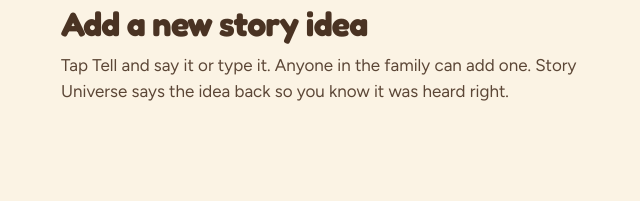
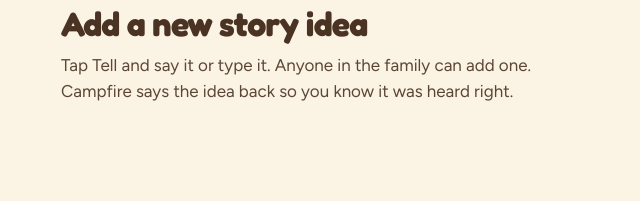
Before and after one commit to Trusty-MU/story-universe, a plain HTML site: page web/index.html in a window 1280 px wide. Shown: the part 478-679 px from the top of the page, 319-959 px from the left. Drawn offline with Linux system fonts and the light colour scheme.

Commit message:
Name the app Campfire
Title, home screen name, manifest, splash, passcode screen, tutorial and
lock-screen media info now say Campfire. Repo and backend names unchanged.

Co-Authored-By: Claude Opus 5.5 <noreply@anthropic.com>
Claude-Session: https://claude.ai/code/session_01WziMXbrTYsPL4AqehAJtCV

```diff
--- a/web/app.js
+++ b/web/app.js
@@ -1,4 +1,4 @@
-// Story Universe: mobile web app, Campfire design (Direction B: the story path).
+// Campfire: mobile web app, Campfire design (Direction B: the story path).
 // Static, no build step. Talks only to the `story`, `produce` and `family` Edge Functions.
 import { SUPABASE_URL, SUPABASE_ANON_KEY } from "./config.js";
 import { hideSplash, showTutorial } from "./intro.js";
@@ -367,7 +367,7 @@ function screenLock(message = "") {
   setDock("");
   view.innerHTML = `<form class="lock" id="lock" autocomplete="on">
     <img class="mark" src="icon.svg" alt="" style="width:72px;height:72px">
-    <div class="title-block" style="margin:0"><h1>Story Universe</h1><p class="soft" style="margin:0">Enter the family passcode.</p></div>
+    <div class="title-block" style="margin:0"><h1>Campfire</h1><p class="soft" style="margin:0">Enter the family passcode.</p></div>
     <input type="text" name="username" value="family" autocomplete="username" hidden>
     <label class="field"><span>Family passcode</span>
       <input type="password" id="pc" autocomplete="current-password" inputmode="text" required autofocus></label>
@@ -408,7 +408,7 @@ async function screenTonight() {
     });
     view.innerHTML = `
       <div class="title-block"><div class="kick">${esc(dayKicker())}</div>
-        <h1>${kids.length ? `${esc(namesList(kids))} ${kids.length === 1 ? "is" : "are"} ready.` : "Story Universe"}</h1></div>
+        <h1>${kids.length ? `${esc(namesList(kids))} ${kids.length === 1 ? "is" : "are"} ready.` : "Campfire"}</h1></div>
       ${upNext ? `<a class="card tap" href="#/play/${upNext.c.id}" style="display:flex;gap:14px;align-items:center">
           ${coverTile(upNext.u, upNext.ui, "small")}
           <span class="grow"><span class="badge pine"><span class="dot" style="background:var(--pine)"></span>Play next</span>
@@ -1029,8 +1029,8 @@ function setMediaSession(ch) {
   if (!("mediaSession" in navigator)) return;
   navigator.mediaSession.metadata = new MediaMetadata({
     title: `Chapter ${ch.number}. ${ch.title ?? ""}`,
-    artist: ch.universe_title ?? "Story Universe",
-    album: "Story Universe",
+    artist: ch.universe_title ?? "Campfire",
+    album: "Campfire",
     artwork: ch.cover_url ? [{ src: ch.cover_url, sizes: "1024x1536", type: "image/png" }] : [],
   });
   navigator.mediaSession.setActionHandler("play", () => audio.play());
--- a/web/index.html
+++ b/web/index.html
@@ -3,12 +3,12 @@
 <head>
   <meta charset="utf-8">
   <meta name="viewport" content="width=device-width, initial-scale=1, viewport-fit=cover">
-  <title>Story Universe</title>
+  <title>Campfire</title>
   <meta name="theme-color" content="#fbf3e4">
   <meta name="apple-mobile-web-app-capable" content="yes">
   <meta name="mobile-web-app-capable" content="yes">
   <meta name="apple-mobile-web-app-status-bar-style" content="default">
-  <meta name="apple-mobile-web-app-title" content="Stories">
+  <meta name="apple-mobile-web-app-title" content="Campfire">
   <meta name="robots" content="noindex, nofollow">
   <link rel="icon" href="icon.svg" type="image/svg+xml">
   <link rel="apple-touch-icon" href="icon.svg">
@@ -43,12 +43,12 @@
   </style>
 </head>
 <body>
-  <div id="splash" role="status" aria-label="Loading Story Universe">
+  <div id="splash" role="status" aria-label="Loading Campfire">
     <div class="sp-fire" aria-hidden="true">
       <svg class="sp-flame" width="92" height="122" viewBox="0 0 96 128"><path d="M48 4C62 30 88 46 88 82a40 40 0 0 1-80 0C8 62 18 50 28 42c0 16 8 26 18 26C46 42 34 26 48 4z" fill="#f0632b"/><path d="M50 52c8 14 20 22 20 40a22 22 0 0 1-44 0c0-10 6-16 12-20 0 8 4 12 10 12 0-14-6-20 2-32z" fill="#ffb703"/></svg>
       <span class="sp-spark s1"></span><span class="sp-spark s2"></span><span class="sp-spark s3"></span>
     </div>
-    <h1>Story Universe</h1>
+    <h1>Campfire</h1>
     <p>Tell it. Check it. Hear it tonight.</p>
     <div class="sp-dots" aria-hidden="true"><i></i><i></i><i></i></div>
   </div>
--- a/web/intro.js
+++ b/web/intro.js
@@ -1,4 +1,4 @@
-// Story Universe: the animated loading screen and the "how it works" tutorial.
+// Campfire: the animated loading screen and the "how it works" tutorial.
 // The splash markup lives in index.html so it paints before any script or font loads.
 // The tutorial shows every time the app opens unless a parent switches it off on the last card.
 
@@ -37,7 +37,7 @@ const SLIDES = [
   {
     kick: "1 · Told",
     title: "Add a new story idea",
-    body: "Tap Tell and say it or type it. Anyone in the family can add one. Story Universe says the idea back so you know it was heard right.",
+    body: "Tap Tell and say it or type it. Anyone in the family can add one. Campfire says the idea back so you know it was heard right.",
     art: `<div class="ti-art ti-tell">
       <div class="ti-mic">${MIC}<span class="ti-ring"></span><span class="ti-ring r2"></span></div>
       <div class="ti-bubble"><span>A goose</span> <span>with a very</span> <span>long scarf…</span></div>
@@ -88,7 +88,7 @@ export function showTutorial({ force = false } = {}) {
     root.id = "tutorial";
     root.setAttribute("role", "dialog");
     root.setAttribute("aria-modal", "true");
-    root.setAttribute("aria-label", "How Story Universe works");
+    root.setAttribute("aria-label", "How Campfire works");
     document.body.appendChild(root);
     let i = 0;
 
--- a/web/styles.css
+++ b/web/styles.css
@@ -1,4 +1,4 @@
-/* Story Universe, Campfire design system (Direction B: the story path).
+/* Campfire, Campfire design system (Direction B: the story path).
    Light paper by day; Night only while a story plays. Flat: no shadows, no gradients
    except the ember glow on the player. One ember action per screen. */
 :root {
```
Also changed, not shown: web/manifest.webmanifest, 1 other file.
